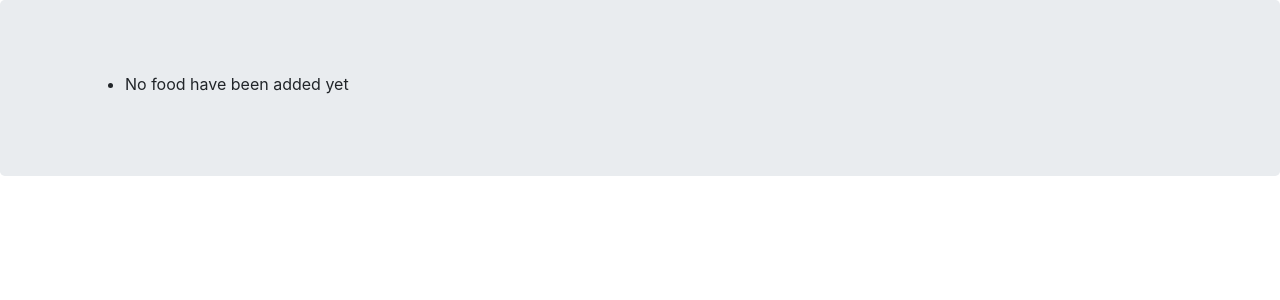
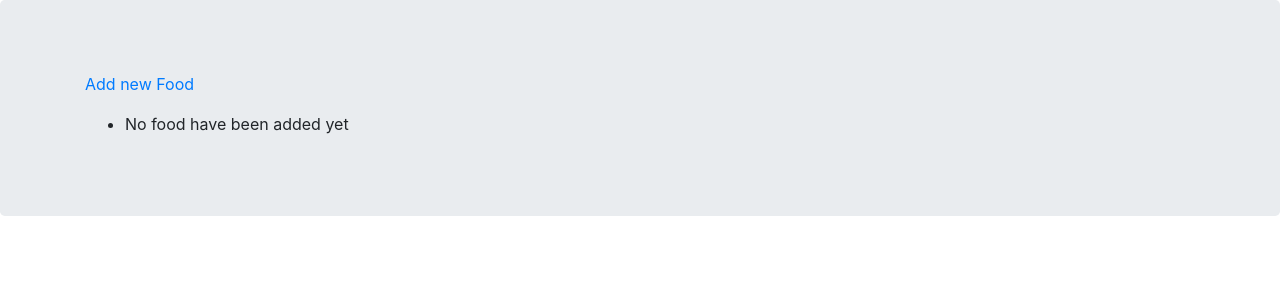
Before and after one commit to Kay212MD/breakfast_planner_online, a Django app: template plan/templates/plan/personal_plan.html in a window 1280 px wide. Shown: the part 56-356 px from the top of the page. Run offline with Django 3.2, Linux system fonts and the light colour scheme; the template is opened without the code that fills it, so the values that code supplies are empty; parts of the project's set-up code (start-up, migrations or seed data) failed here and were passed over; some libraries are stand-ins or nearby versions.

Commit message:
Update personal_plan.html

```diff
--- a/plan/templates/plan/personal_plan.html
+++ b/plan/templates/plan/personal_plan.html
@@ -3,6 +3,10 @@
 {% block content %}
 
     <h2> {{personal_plan}} </h2>
+
+    <p>
+        <a href="{% url 'plan:new_food' personal_plan.id %}">Add new Food</a>
+    </p>
 
     <ul>
         {% for food_information  in food_informations %}
```
